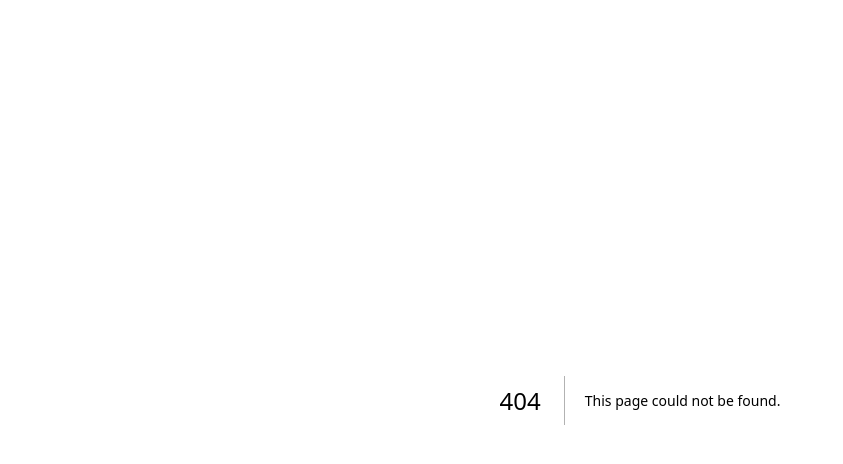
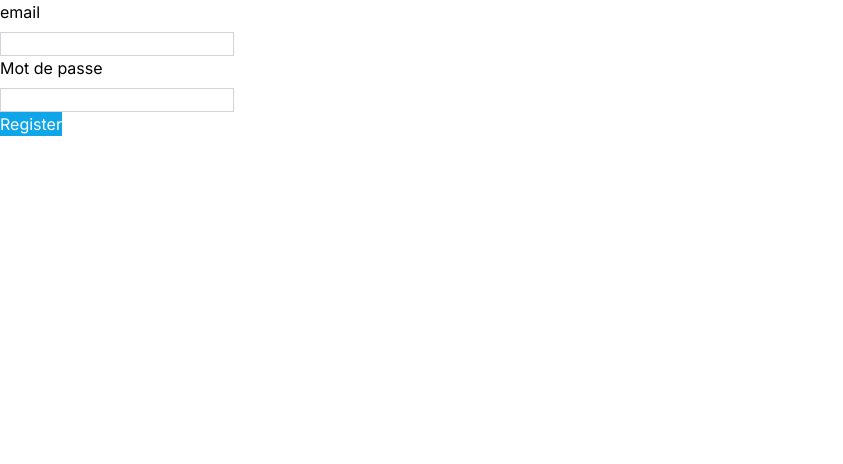
Before and after one commit to clementpnn/rugby, a Next.js app: page /login in a window 1280 px wide. Before the commit this address had no page. Shown: the top 464 px of the page, without its empty margins (0-843 px from the left). Built offline with nearby package versions, Linux system fonts and the light colour scheme; no server answers.

Commit message:
✨ Add Login

```diff
--- /dev/null
+++ b/app/login/layout.tsx
@@ -0,0 +1,7 @@
+export default function LoginLayout({ children }: { children: React.ReactNode }) {
+    return (
+      <div>
+          {children}
+      </div>
+    )
+  }
--- /dev/null
+++ b/app/login/page.tsx
@@ -0,0 +1,12 @@
+import LoginForm from '@/components/forms/LoginForm'
+import getCurrentUser from '@/actions/getCurrentUser'
+
+const page = async () => {
+  const currentUser = await getCurrentUser()
+
+  return (
+    <LoginForm currentUser={currentUser} />
+  )
+}
+
+export default page
--- a/app/page.tsx
+++ b/app/page.tsx
@@ -1,4 +1,4 @@
-import AuthForm from '@/components/forms/AuthForm'
+import AuthForm from '@/components/forms/LoginForm'
 
 export default function Home() {
   return (
```
